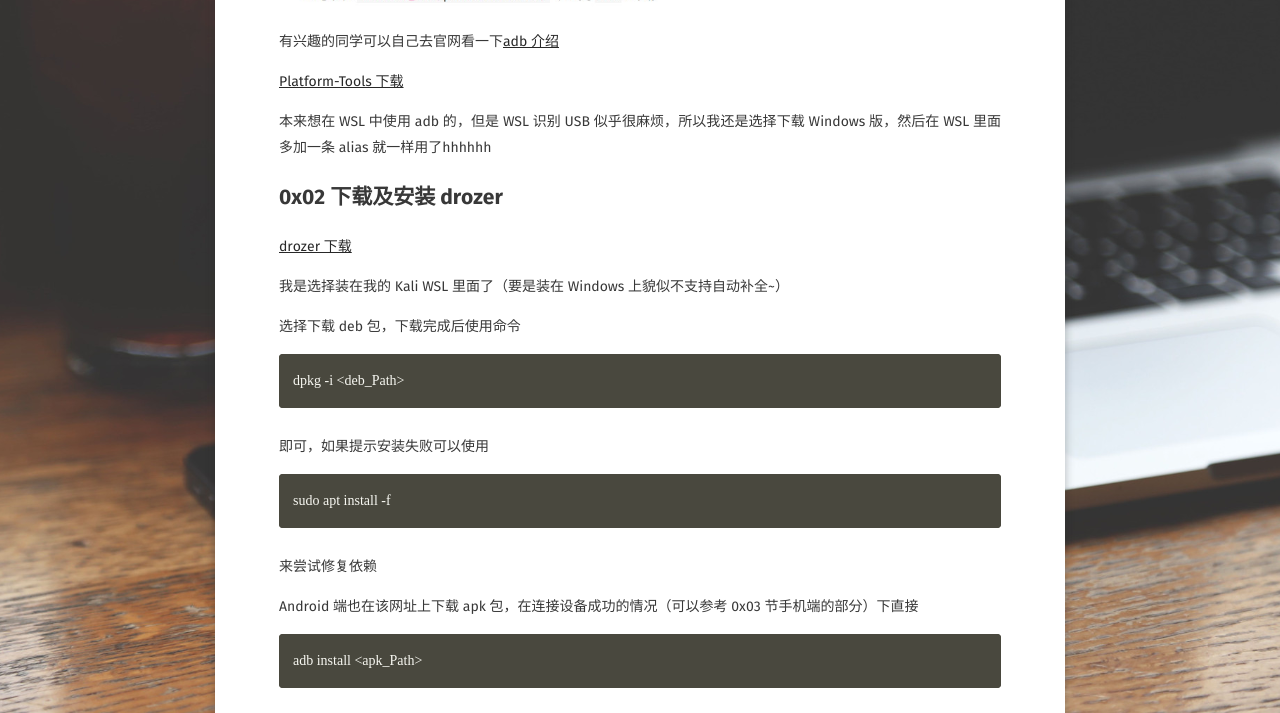
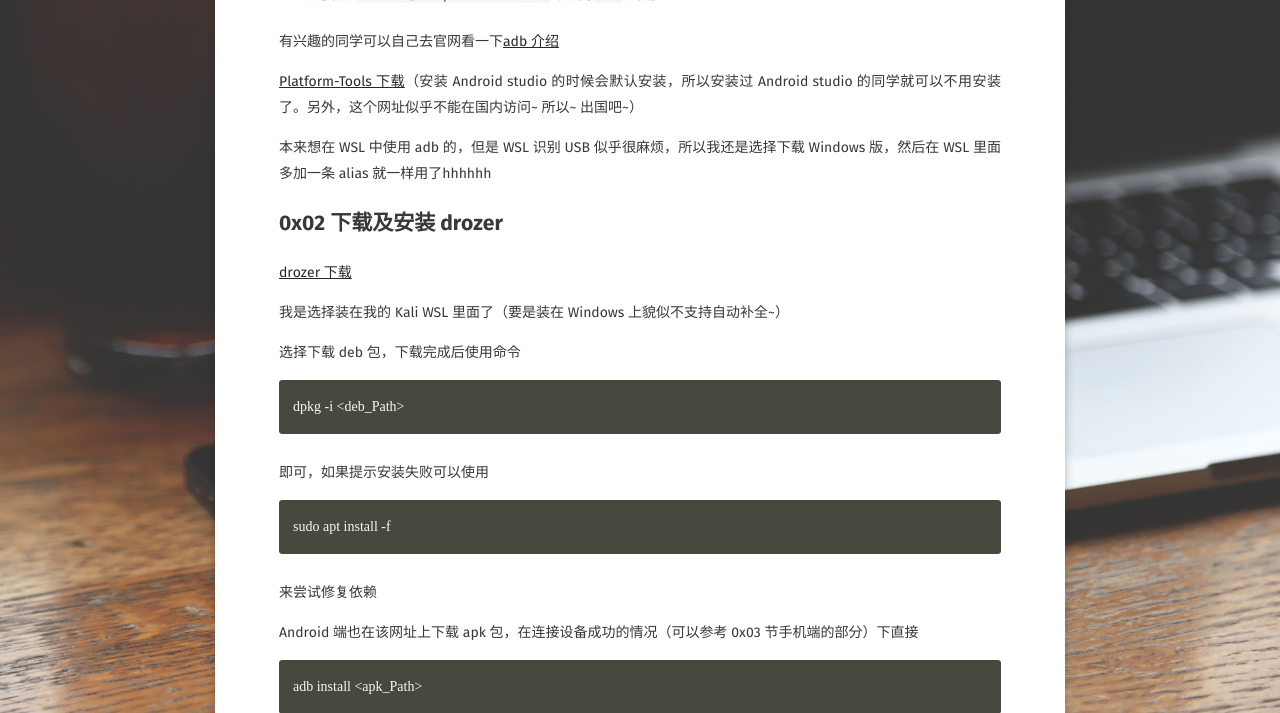
Before and after one commit to Aquilao/Blog, a Jekyll site: the page built from _posts/2019-1-6-drozer.md, in a window 1280 px wide and 900 px high, scrolled down 881 px, cut to the strip 187-900 px from the top of the window. Built offline with Jekyll 4.4.1, drawn with Linux system fonts in a browser that asks for light colours; some web fonts are replaced; some of the changed text lies outside the part shown.

Commit message:
[^] Fix bug about drozer

```diff
--- a/_posts/2019-1-6-drozer.md
+++ b/_posts/2019-1-6-drozer.md
@@ -31,7 +31,7 @@
 
 有兴趣的同学可以自己去官网看一下[adb 介绍](https://developer.android.com/studio/command-line/adb?hl=zh-cn)
 
-[Platform-Tools 下载](https://developer.android.com/studio/releases/platform-tools)
+[Platform-Tools 下载](https://developer.android.com/studio/releases/platform-tools)（安装 Android studio 的时候会默认安装，所以安装过 Android studio 的同学就可以不用安装了。另外，这个网址似乎不能在国内访问~ 所以~ 出国吧~）
 
 本来想在 WSL 中使用 adb 的，但是 WSL 识别 USB 似乎很麻烦，所以我还是选择下载 Windows 版，然后在 WSL 里面多加一条 alias 就一样用了hhhhhh
 
@@ -112,7 +112,7 @@
 
 先查看待检测程序的包名
 
-    dz> run app.package.list -f <app__name>
+    dz> run app.package.list -f <app_name>
 
 再使用
 
```
Also changed, not shown: other parts of _posts/2019-1-6-drozer.md (+1 -1 lines).
